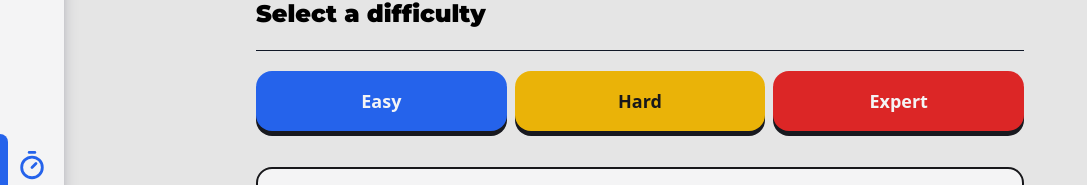
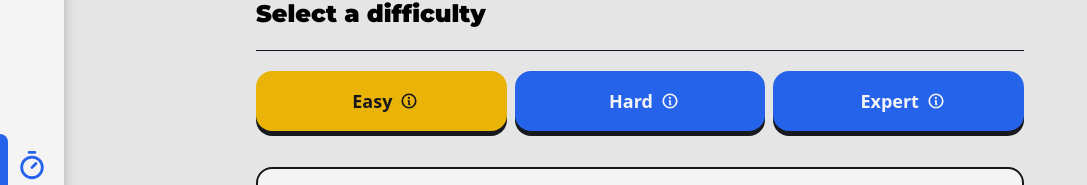
Before and after one commit to falaigor/tag-memory-test, a React (Vite) app: page / in a window 1280 px wide. Shown: the part 170-355 px from the top of the page, without its empty margins (0-1087 px from the left). Built offline with nearby package versions, Linux system fonts and the light colour scheme; no server answers.

Commit message:
feat: create a store and remove functions of the context
foi criada um store para salvar qual é a dificuldade escolhida pelo usuario, essa store recebe os
valores 'type, time, increaseTime e totalTime'.

```diff
--- a/package.json
+++ b/package.json
@@ -14,13 +14,14 @@
     "@headlessui/react": "^1.6.1",
     "axios": "^0.27.2",
     "enzyme": "^3.11.0",
+    "immer": "^9.0.14",
     "phosphor-react": "^1.4.1",
     "react": "^18.0.0",
     "react-dom": "^18.0.0",
-    "react-router-dom": "^6.3.0"
+    "react-router-dom": "^6.3.0",
+    "zustand": "^4.0.0-rc.1"
   },
   "devDependencies": {
-    "@vitejs/plugin-react-refresh": "^1.3.6",
     "@babel/preset-typescript": "^7.16.7",
     "@commitlint/cli": "^17.0.0",
     "@commitlint/config-conventional": "^17.0.0",
@@ -35,6 +36,7 @@
     "@types/react": "^18.0.0",
     "@types/react-dom": "^18.0.0",
     "@vitejs/plugin-react": "^1.3.0",
+    "@vitejs/plugin-react-refresh": "^1.3.6",
     "autoprefixer": "^10.4.7",
     "cz-conventional-changelog": "^3.3.0",
     "husky": "^8.0.1",
--- a/src/components/Home/SelectDifficulty.tsx
+++ b/src/components/Home/SelectDifficulty.tsx
@@ -1,11 +1,10 @@
-import { useChallenge } from "../../contexts/challenge";
+import { Info } from "phosphor-react";
+import { DifficultyType, difficultyTypes } from "../../contexts/challenge";
+import { useChallengeStore } from "../../store/challenge";
 
 export function SelectDifficulty() {
-  const { difficultyType, setDifficultyType } = useChallenge();
-
-  function handleClick(key: string) {
-    setDifficultyType(key);
-  }
+  const { difficultyChange } = useChallengeStore((store) => store.actions);
+  const { difficulty } = useChallengeStore((store) => store.state);
 
   return (
     <div className="py-5">
@@ -16,32 +15,24 @@ export function SelectDifficulty() {
       </div>
 
       <div className="flex flex-row gap-2">
-        <button
-          data-testid="button"
-          type="button"
-          onClick={() => handleClick("EASY")}
-          className="w-full flex p-4 border-0 border-zinc-900 drop-shadow-stroke rounded-2xl text-lg font-bold justify-center items-center bg-blue-600 text-zinc-100 hover:bg-blue-800 transition-all"
-        >
-          Easy
-        </button>
-
-        <button
-          data-testid="button"
-          type="button"
-          onClick={() => handleClick("HARD")}
-          className="w-full flex p-4 border-0 border-zinc-900 drop-shadow-stroke rounded-2xl text-lg font-bold justify-center items-center bg-yellow-500 text-zinc-900 hover:bg-yellow-600 transition-all"
-        >
-          Hard
-        </button>
-
-        <button
-          data-testid="button"
-          type="button"
-          onClick={() => handleClick("EXPERT")}
-          className="w-full flex p-4 border-0 border-zinc-900 drop-shadow-stroke rounded-2xl text-lg font-bold justify-center items-center bg-red-600 text-zinc-100 hover:bg-red-800 transition-all"
-        >
-          Expert
-        </button>
+        {Object.entries(difficultyTypes).map(([key, value]) => {
+          return (
+            <button
+              key={key}
+              data-testid="button"
+              type="button"
+              onClick={() => difficultyChange(key as DifficultyType)}
+              className={`${
+                difficulty.type === (key as DifficultyType)
+                  ? "bg-yellow-500 hover:bg-yellow-600 text-zinc-900"
+                  : "bg-blue-600 hover:bg-blue-700 text-zinc-100"
+              } w-full flex p-4 border-0 border-zinc-900 drop-shadow-stroke rounded-2xl text-lg font-bold justify-center items-center transition-all`}
+            >
+              <span className="mx-2">{value.title}</span>
+              <Info weight="bold" />
+            </button>
+          );
+        })}
       </div>
     </div>
   );
--- a/src/contexts/challenge.tsx
+++ b/src/contexts/challenge.tsx
@@ -2,19 +2,16 @@ import React, {
   createContext,
   useState,
   useEffect,
-  useRef,
   ReactNode,
   useContext,
 } from "react";
+import { useChallengeStore } from "../store/challenge";
 import { tags } from "../utils/tags";
 
 interface ChallengeContextData {
   value: string;
   setValue: React.Dispatch<React.SetStateAction<string>>;
-  difficultyType: string;
-  setDifficultyType: React.Dispatch<React.SetStateAction<string>>;
   time: number;
-  countdown: number;
   totalTime: number;
   guessedTags: string[] | null;
   totalGuessed: number;
@@ -32,61 +29,69 @@ interface ChallengeProviderProps {
 
 export const difficultyTypes = {
   EASY: {
+    title: "Easy",
     time: 1 * 60,
+    increaseTime: 5,
+    description:
+      "No nivel easy, voce tem 1 minuto inicial e mais 5s por acerto",
   },
   HARD: {
+    title: "Hard",
     time: 1 * 30,
+    increaseTime: 3,
+    description:
+      "No nivel easy, voce tem 30 segundos iniciais e mais 3s por acerto",
   },
   EXPERT: {
+    title: "Expert",
     time: 1 * 10,
+    increaseTime: 5,
+    description:
+      "No nivel expert, voce tem 10 segundos iniciais e mais 1s por acerto",
   },
 };
 
 export type DifficultyType = keyof typeof difficultyTypes;
 
 export function ChallengeProvider({ children }: ChallengeProviderProps) {
-  const [difficultyType, setDifficultyType] = useState<DifficultyType | null>(
-    "EXPERT"
+  const { difficulty, totalTime } = useChallengeStore((store) => store.state);
+  const { increaseTime, increaseTotalTime, decreaseTime } = useChallengeStore(
+    (store) => store.actions
   );
 
-  const difficultySelectType = difficultyTypes[difficultyType];
-
-  let timer = useRef(difficultySelectType.time);
-
-  const time = timer.current;
-
-  const [countdown, setCountdown] = useState(timer.current);
-  const [totalTime, setTotalTime] = useState(0);
   const [value, setValue] = useState("");
   const [guessedTags, setGuessedTags] = useState([]);
   const [startCountdown, setStartCountdown] = useState(false);
   const [finishChallenge, setFinishChallenge] = useState(false);
 
-  const increaseCountdownTimer = () => (timer.current = timer.current + 5);
   const cleanInput = () => setValue("");
 
   const countRecallTag = tags.length - guessedTags.length;
   const totalGuessed = guessedTags.length;
 
-  function existsInTags(value) {
+  function existsInTags(value: string) {
     return tags.includes(value.toLowerCase());
   }
 
-  function existsInGuessedTags(value) {
+  function existsInGuessedTags(value: string) {
     return guessedTags.includes(value.toLowerCase());
   }
 
-  function addedGuesstedTags(value) {
-    if (existsInTags(value) && !existsInGuessedTags(value) && countdown > 0) {
+  function addedGuessedTags(value: string) {
+    if (
+      existsInTags(value) &&
+      !existsInGuessedTags(value) &&
+      difficulty.time > 0
+    ) {
       setGuessedTags([...guessedTags, value.toLowerCase()]);
-      increaseCountdownTimer();
+      increaseTime();
       cleanInput();
     }
   }
 
   function startChallenge() {
     setStartCountdown(true);
-    addedGuesstedTags(value);
+    addedGuessedTags(value);
   }
 
   function guessedAllTags() {
@@ -97,29 +102,30 @@ export function ChallengeProvider({ children }: ChallengeProviderProps) {
   }
 
   useEffect(() => {
-    if (startCountdown === true && countdown > 0) {
+    if (startCountdown === true && difficulty.time > 0) {
       setTimeout(() => {
-        setCountdown((timer.current = timer.current - 1));
-        setTotalTime(totalTime + 1);
+        decreaseTime();
+        increaseTotalTime();
       }, 1000);
-    } else if (tags.length === guessedTags.length || countdown === 0) {
+    }
+  }, [difficulty, startCountdown]);
+
+  useEffect(() => {
+    if (tags.length === guessedTags.length || difficulty.time === 0) {
       setStartCountdown(false);
       setFinishChallenge(true);
     }
 
     guessedAllTags();
-  }, [countdown, startCountdown]);
+  }, [difficulty.time, startCountdown]);
 
   return (
     <ChallengeContext.Provider
       value={{
-        time,
+        time: difficulty.time,
         value,
         setValue,
-        difficultyType,
-        setDifficultyType,
         totalTime,
-        countdown,
         guessedTags,
         totalGuessed,
         countRecallTag,
--- /dev/null
+++ b/src/store/challenge.tsx
@@ -0,0 +1,58 @@
+import create from "zustand";
+import produce from "immer";
+import { DifficultyType, difficultyTypes } from "../contexts/challenge";
+
+const initialState = {
+  difficulty: {
+    type: "EASY",
+    time: 1 * 60,
+    increaseTime: 5,
+  },
+  totalTime: 0,
+};
+
+export const useChallengeStore = create((set) => {
+  const setState = (fn: any) => set(produce(fn));
+
+  return {
+    state: {
+      ...initialState,
+    },
+    actions: {
+      difficultyChange(difficulty: DifficultyType) {
+        setState(({ state }) => {
+          const difficultySelectType = difficultyTypes[difficulty];
+
+          state.difficulty.type = difficulty;
+          state.difficulty.time = difficultySelectType.time;
+          state.difficulty.increaseTime = difficultySelectType.increaseTime;
+        });
+      },
+
+      increaseTime() {
+        setState(({ state }) => {
+          state.difficulty.time =
+            state.difficulty.time + state.difficulty.increaseTime;
+        });
+      },
+
+      increaseTotalTime() {
+        setState(({ state }) => {
+          state.totalTime++;
+        });
+      },
+
+      decreaseTime() {
+        setState(({ state }) => {
+          if (state.difficulty.time > 0) state.difficulty.time--;
+        });
+      },
+
+      reset() {
+        setState((store) => {
+          store.state = initialState;
+        });
+      },
+    },
+  };
+});
```
Also changed, not shown: 1 other file (tests, documents, lock files or other folders).
